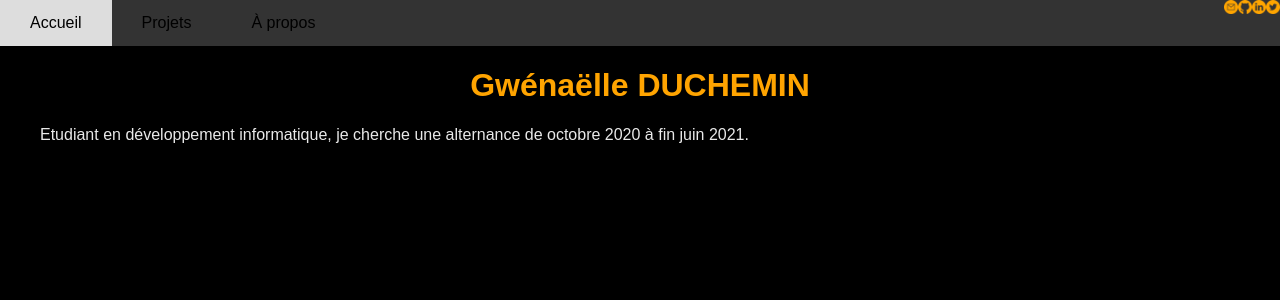
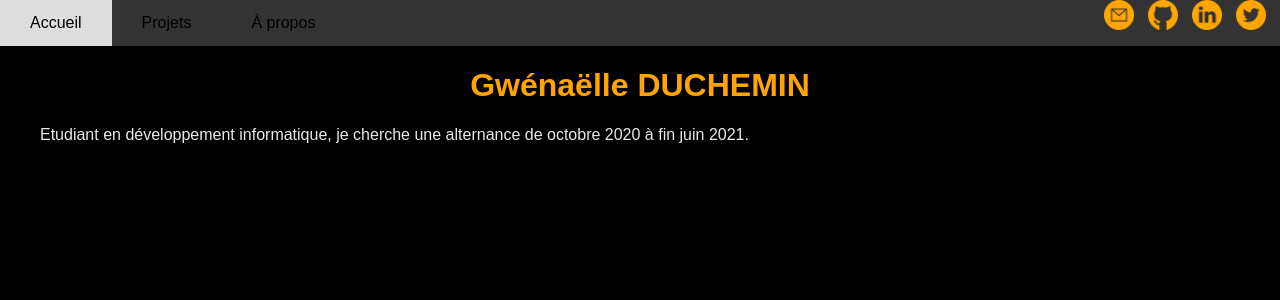
Before and after one commit to prisca258/Portfolio, a PHP site: page /accueil.html in a window 1280 px wide. Shown: the top 300 px of the page. Run offline with PHP 8.4, Linux system fonts and the light colour scheme.

Commit message:
placement icone liens

```diff
--- a/accueil.html
+++ b/accueil.html
@@ -27,7 +27,7 @@ body {
       </nav>
       <nav>
         <i>
-          <img class="twitter" src="contact/twitter_concact.png" alt="Twitter">
+          <img class="twitter" src="contact/twitter_concact.png" rel="stylesheet">
         </i>
         <i>
           <img class="linkedin" src="contact/linkedin_concact.png" alt="Linkedin">
--- a/navbar.css
+++ b/navbar.css
@@ -28,21 +28,22 @@
 .navbar i{
   float:right;
   display:block;
-  padding;14px 30px;
+  padding-right:14px;
 }
 .twitter {
-  width:14px;
-  height:14px;
+  width:30px;
+  height:30px;
 }
 .linkedin {
-  width:14px;
-  height:14px;
+  width:30px;
+  height:30px;
+
 }
 .github {
-  width:14px;
-  height:14px;
+  width:30px;
+  height:30px;
 }
 .mail {
-  width:14px;
-  height:14px;
+  width:30px;
+  height:30px;
 }
```
